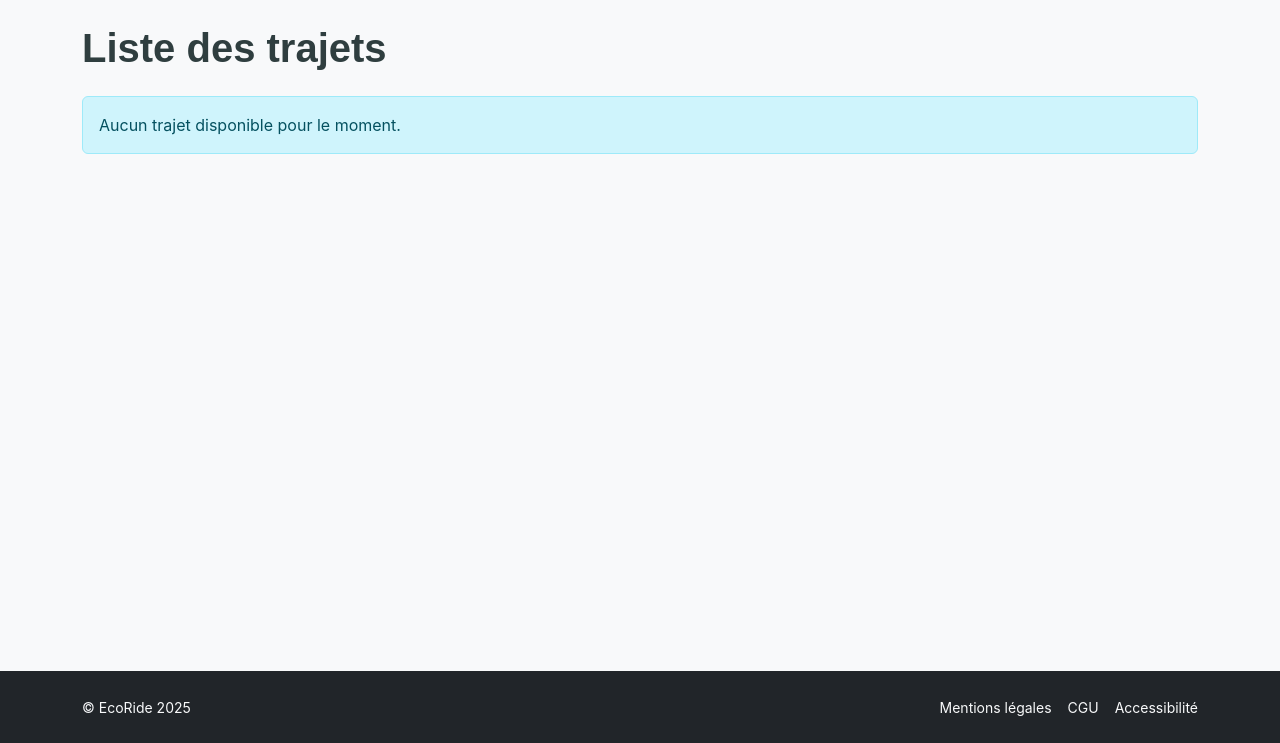
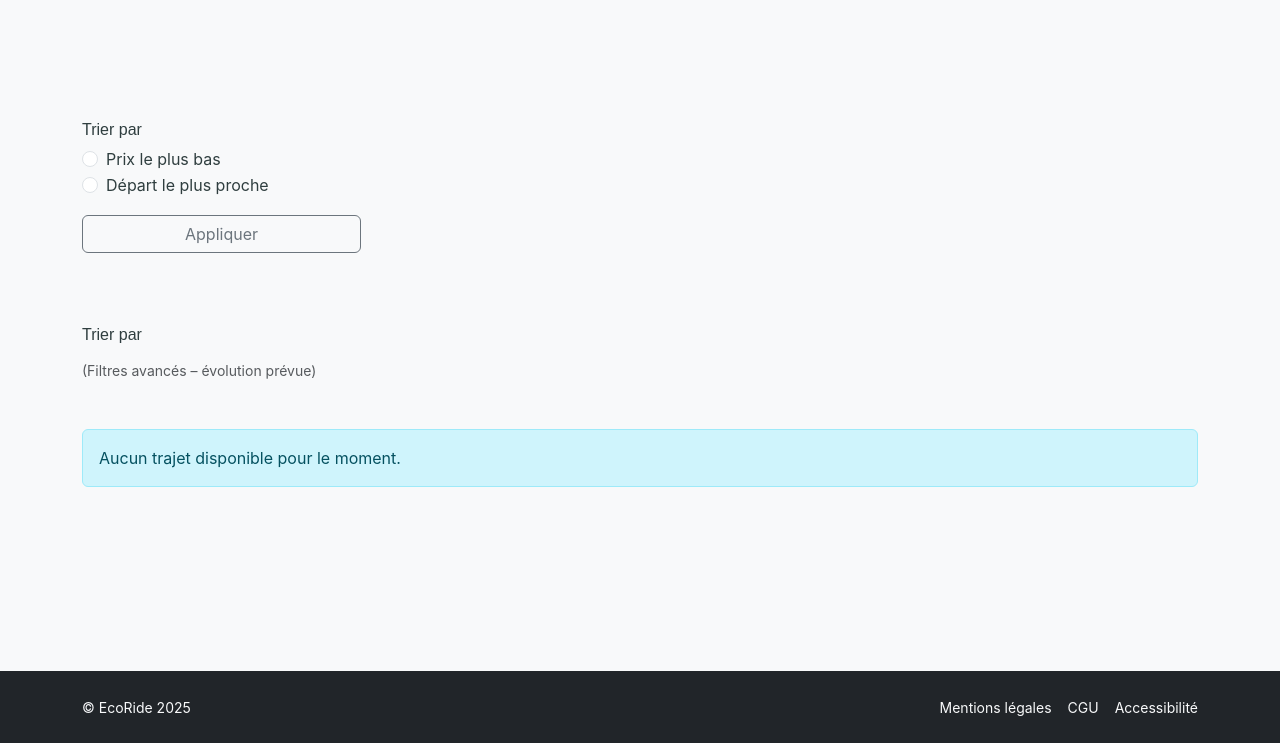
Before and after one commit to Potato-Technical/ecoride, a PHP site: page /trajets in a window 1280 px wide. Shown: the part 57-800 px from the top of the page. Run offline with PHP 8.4, Linux system fonts and the light colour scheme; tables that the repository leaves empty hold one stand-in row (values such as "Sample post").

Commit message:
feat(trajets): filtres persistants + pagination AJAX sécurisée

```diff
--- a/app/Controllers/TrajetController.php
+++ b/app/Controllers/TrajetController.php
@@ -9,157 +9,178 @@ use App\Models\ParticipationRepository;
 class TrajetController extends Controller
 {
     /**
-     * Page de consultation des trajets (covoiturages).
-     * Responsabilités :
-     * - afficher tous les trajets disponibles par défaut
-     * - appliquer un filtrage si des critères sont fournis par l'utilisateur
-
+     * Liste des trajets avec filtres + première page (pagination).
+     *
+     * Rôle :
+     * - Lire les filtres depuis l'URL (GET)
+     * - Charger la 1ère page de résultats (LIMIT/OFFSET)
+     * - Fournir à la vue : trajets + filtres (pour persistance dans le form)
+     *
      * US 3 : Consulter les covoiturages disponibles
      */
     public function index(): void
     {
-        // Accès aux données via le repository
         $repo = new TrajetRepository();
 
-        // Récupération et nettoyage des paramètres GET attendus
-        $depart  = isset($_GET['depart'])  ? trim($_GET['depart'])  : '';
-        $arrivee = isset($_GET['arrivee']) ? trim($_GET['arrivee']) : '';
-        $date    = isset($_GET['date'])    ? trim($_GET['date'])    : '';
+        // Filtres utilisateur (GET) — persistés dans l'URL
+        $filters = [
+            'depart'   => trim($_GET['depart'] ?? ''),
+            'arrivee'  => trim($_GET['arrivee'] ?? ''),
+            'date'     => trim($_GET['date'] ?? ''),
+            'prix_max' => trim($_GET['prix_max'] ?? ''),
+            'eco'      => isset($_GET['eco']),
+            'sort'     => $_GET['sort'] ?? null,
+        ];
 
-        // Si les trois paramètres sont fournis (valeurs non nulles / non vides) :
-        if ($depart && $arrivee && $date) {
-            // recherche avec filtres départ, arrivée et date
-            $trajets = $repo->search($depart, $arrivee, $date);
-        } else {
-        // au moins un paramètre manquant → récupération de tous les trajets disponibles
-            $trajets = $repo->findAllAvailable();
-        }
+        // Pagination initiale
+        $limit  = 6;
+        $offset = 0;
 
-        // Affichage de la vue avec la liste des trajets
+        // Requête SQL centralisée dans le repository
+        $trajets = $repo->searchWithFiltersPaginated($filters, $limit, $offset);
+
+        // Token CSRF nécessaire pour l'appel AJAX "load more"
+        $csrfToken = $this->generateCsrfToken();
+
         $this->render('trajets/index', [
-            'trajets' => $trajets,
-            'title'   => 'Recherche de covoiturages'
+            'trajets'     => $trajets,
+            'filters'     => $filters,
+            'csrf_token'  => $csrfToken,
+            'limit'       => $limit,
+            'title'       => 'Recherche de covoiturages',
+            'scripts'     => ['/assets/js/trajets.js'],
         ]);
     }
 
     /**
-     * Affiche le détail d’un trajet spécifique.
+     * Détail d’un trajet.
+     *
      * US 5 : Consulter le détail d’un covoiturage
      * L’identifiant du trajet est récupéré via l’URL (?id=).
      */
     public function show(): void
     {
-        // Récupération et validation de l’identifiant du trajet
         $id = isset($_GET['id']) ? (int) $_GET['id'] : 0;
 
         if ($id <= 0) {
             http_response_code(400);
-            $this->render('errors/400', [
-                'title' => 'Requête invalide'
-            ]);
+            $this->render('errors/400', ['title' => 'Requête invalide']);
             return;
         }
 
-        // Accès aux données via le repository
         $repo = new TrajetRepository();
         $trajet = $repo->findById($id);
 
-        // Si le trajet n’existe pas → 404 applicative
         if (!$trajet) {
             http_response_code(404);
-            $this->render('errors/404', [
-                'title' => 'Page introuvable'
-            ]);
+            $this->render('errors/404', ['title' => 'Page introuvable']);
             return;
         }
 
-        // Détection "déjà réservé" (UX uniquement)
+        // UX : savoir si l’utilisateur a déjà une participation sur ce trajet
         $hasParticipation = false;
         if (!empty($_SESSION['user_id'])) {
             $pRepo = new ParticipationRepository();
-            $hasParticipation = $pRepo->hasParticipation(
-                $_SESSION['user_id'],
-                $id
-            );
+            $hasParticipation = $pRepo->hasParticipation($_SESSION['user_id'], $id);
         }
 
-        // Affichage de la vue de détail
         $this->render('trajets/show', [
             'trajet'           => $trajet,
             'hasParticipation' => $hasParticipation,
             'csrf_token'       => $this->generateCsrfToken(),
             'title'            => 'Détail du covoiturage',
-            'scripts'          => ['/assets/js/reservations.js']
+            'scripts'          => ['/assets/js/reservations.js'],
         ]);
     }
 
     /**
-     * Création d’un trajet (covoiturage).
+     * Création d’un trajet.
      *
      * Sécurité :
-     * - Accès réservé aux utilisateurs authentifiés
-     * - L’utilisateur connecté devient le conducteur du trajet
-     * - Action POST protégée par token CSRF
-     * - Validation serveur stricte des champs
+     * - Auth obligatoire
+     * - POST + CSRF obligatoire
+     * - Validation serveur des champs
      *
      * US 4 : Proposer un covoiturage
      */
     public function create(): void
     {
-        // Accès réservé aux utilisateurs connectés (conducteur)
         $this->requireAuth();
 
-        // Traitement du formulaire
         if ($_SERVER['REQUEST_METHOD'] === 'POST') {
-
-            // Protection CSRF
             $this->verifyCsrfToken();
 
-            // Récupération et validation serveur des champs
             $lieuDepart  = trim($_POST['lieu_depart'] ?? '');
             $lieuArrivee = trim($_POST['lieu_arrivee'] ?? '');
             $dateDepart  = $_POST['date_heure_depart'] ?? '';
             $prix        = (int) ($_POST['prix'] ?? 0);
             $nbPlaces    = (int) ($_POST['nb_places'] ?? 0);
 
-            // Validation minimale mais stricte
-            if (
-                $lieuDepart === '' ||
-                $lieuArrivee === '' ||
-                $dateDepart === '' ||
-                $prix <= 0 ||
-                $nbPlaces <= 0
-            ) {
+            if ($lieuDepart === '' || $lieuArrivee === '' || $dateDepart === '' || $prix <= 0 || $nbPlaces <= 0) {
                 http_response_code(400);
-                $this->render('errors/400', [
-                    'title' => 'Données invalides'
-                ]);
+                $this->render('errors/400', ['title' => 'Données invalides']);
                 return;
             }
 
-            // Création du trajet via le repository
             $repo = new TrajetRepository();
-
             $repo->create([
                 'lieu_depart'       => $lieuDepart,
                 'lieu_arrivee'      => $lieuArrivee,
                 'date_heure_depart' => $dateDepart,
                 'prix'              => $prix,
                 'nb_places'         => $nbPlaces,
-                'chauffeur_id'      => $_SESSION['user_id'], // ownership clair
-                'vehicule_id'       => 1 // temporaire (évolution prévue)
+                'chauffeur_id'      => $_SESSION['user_id'],
+                'vehicule_id'       => 1, // temporaire
             ]);
 
-            // Feedback utilisateur + redirection
             $this->setFlash('success', 'Trajet créé avec succès');
             header('Location: /trajets');
             exit;
         }
 
-        // Affichage du formulaire (GET)
         $this->render('trajets/create', [
             'title'      => 'Créer un trajet',
-            'csrf_token' => $this->generateCsrfToken()
+            'csrf_token' => $this->generateCsrfToken(),
         ]);
     }
+
+    /**
+     * Endpoint AJAX : pagination "Charger plus".
+     *
+     * Rôle :
+     * - POST uniquement
+     * - Vérifier CSRF
+     * - Lire filtres + offset depuis POST
+     * - Retourner JSON (liste de trajets)
+     */
+    public function loadMore(): void
+    {
+        if ($_SERVER['REQUEST_METHOD'] !== 'POST') {
+            http_response_code(405);
+            return;
+        }
+
+        $this->verifyCsrfToken();
+
+        $repo = new TrajetRepository();
+
+        // Filtres envoyés par AJAX (doivent correspondre aux name="" du formulaire)
+        $filters = [
+            'depart'   => trim($_POST['depart'] ?? ''),
+            'arrivee'  => trim($_POST['arrivee'] ?? ''),
+            'date'     => trim($_POST['date'] ?? ''),
+            'prix_max' => trim($_POST['prix_max'] ?? ''),
+            'eco'      => !empty($_POST['eco']),
+            'sort'     => $_POST['sort'] ?? null,
+        ];
+
+        $offset = (int) ($_POST['offset'] ?? 0);
+        $limit  = (int) ($_POST['limit'] ?? 6);
+
+        $trajets = $repo->searchWithFiltersPaginated($filters, $limit, $offset);
+
+        header('Content-Type: application/json; charset=utf-8');
+        echo json_encode($trajets);
+        exit;
+    }
 }
--- a/app/Models/TrajetRepository.php
+++ b/app/Models/TrajetRepository.php
@@ -8,172 +8,52 @@ use PDO;
 class TrajetRepository
 {
     /**
-     * Recherche des trajets disponibles selon les critères utilisateur.
-     * - Ville de départ
-     * - Ville d’arrivée
-     * - Date de départ
-     * - Trajets planifiés avec au moins une place disponible
-     *
-     * @param string $depart  Ville de départ
-     * @param string $arrivee Ville d’arrivée
-     * @param string $date    Date du trajet (YYYY-MM-DD)
-     * @return array Liste des trajets correspondants
-     */
-    public function search(string $depart, string $arrivee, string $date): array
-    {
-        // Connexion à la base de données
-        $pdo = Database::getInstance();
-
-        // Requête de recherche filtrée
-        $stmt = $pdo->prepare(
-            "
-            SELECT t.*, u.pseudo, v.energie
-            FROM trajet t
-            JOIN utilisateur u ON u.id = t.chauffeur_id
-            JOIN vehicule v ON v.id = t.vehicule_id
-            WHERE t.lieu_depart = :depart
-              AND t.lieu_arrivee = :arrivee
-              AND DATE(t.date_heure_depart) = :date
-              AND t.nb_places > 0
-              AND t.statut = 'planifie'
-            ORDER BY t.date_heure_depart ASC
-            "
-        );
-
-        // Exécution sécurisée avec paramètres liés
-        $stmt->execute([
-            'depart'  => $depart,
-            'arrivee' => $arrivee,
-            'date'    => $date,
-        ]);
-
-        // Retourne tous les trajets trouvés
-        return $stmt->fetchAll(PDO::FETCH_ASSOC);
-    }
-
-    /**
-     * Récupère tous les trajets planifiés et disponibles.
-     * Utilisé pour l’affichage par défaut de /trajets.
-     *
-     * @return array Liste des trajets disponibles
-     */
-    public function findAllAvailable(): array
-    {
-        // Connexion à la base de données
-        $pdo = Database::getInstance();
-
-        // Requête simple sans critères utilisateur
-        $stmt = $pdo->query(
-            "
-            SELECT t.*, u.pseudo, v.energie
-            FROM trajet t
-            JOIN utilisateur u ON u.id = t.chauffeur_id
-            JOIN vehicule v ON v.id = t.vehicule_id
-            WHERE t.nb_places > 0
-              AND t.statut = 'planifie'
-            ORDER BY t.date_heure_depart ASC
-            "
-        );
-
-        return $stmt->fetchAll(PDO::FETCH_ASSOC);
-    }
-
-    /**
-     * Récupère un trajet à partir de son identifiant.
-     *
-     * @param int $id Identifiant du trajet
-     * @return array|null Données du trajet ou null si inexistant
+     * Récupère un trajet par ID.
+     * (Détail trajet)
      */
     public function findById(int $id): ?array
     {
-        // Connexion à la base de données
         $pdo = Database::getInstance();
 
-        // Requête de récupération d’un trajet précis
-        $stmt = $pdo->prepare(
-            "SELECT * FROM trajet WHERE id = :id"
-        );
-
+        $stmt = $pdo->prepare("SELECT * FROM trajet WHERE id = :id");
         $stmt->execute(['id' => $id]);
 
         $trajet = $stmt->fetch(PDO::FETCH_ASSOC);
-
-        // Retourne null si aucun résultat
         return $trajet ?: null;
     }
 
     /**
-     * Décrémente le nombre de places disponibles pour un trajet.
-     *
-     * Utilisation :
-     * - Lors d’une réservation confirmée
-     * - Appelée uniquement dans un contexte transactionnel
-     *   (contrôleur ou service métier)
-     *
-     * Hypothèses :
-     * - Le trajet existe
-     * - Le nombre de places a déjà été validé (> 0)
-     *
-     * @param int $trajetId Identifiant du trajet
+     * Décrémente nb_places (à appeler en contexte transactionnel).
      */
     public function decrementPlaces(int $trajetId): void
     {
-        // Connexion à la base de données
         $pdo = Database::getInstance();
 
-        // Mise à jour atomique du nombre de places
-        $stmt = $pdo->prepare(
-            'UPDATE trajet SET nb_places = nb_places - 1 WHERE id = :id'
-        );
-
-        // Exécution sécurisée
+        $stmt = $pdo->prepare('UPDATE trajet SET nb_places = nb_places - 1 WHERE id = :id');
         $stmt->execute(['id' => $trajetId]);
     }
 
     /**
-     * Crée un nouveau trajet (covoiturage).
-     *
-     * Responsabilités :
-     * - Insérer un trajet planifié en base
-     * - Associer le conducteur (utilisateur connecté)
-     * - Initialiser le statut métier à "planifie"
-     *
-     * La validation des données et la sécurité (CSRF, droits)
-     * sont gérées côté contrôleur.
-     *
-     * @param array $data Données du trajet
+     * Crée un trajet.
      */
     public function create(array $data): void
     {
-        // Connexion à la base de données
         $pdo = Database::getInstance();
 
-        // Requête d’insertion sécurisée
         $stmt = $pdo->prepare(
             '
             INSERT INTO trajet (
-                lieu_depart,
-                lieu_arrivee,
-                date_heure_depart,
-                prix,
-                nb_places,
-                statut,
-                chauffeur_id,
-                vehicule_id
+                lieu_depart, lieu_arrivee, date_heure_depart,
+                prix, nb_places, statut,
+                chauffeur_id, vehicule_id
             ) VALUES (
-                :lieu_depart,
-                :lieu_arrivee,
-                :date_heure_depart,
-                :prix,
-                :nb_places,
-                "planifie",
-                :chauffeur_id,
-                :vehicule_id
+                :lieu_depart, :lieu_arrivee, :date_heure_depart,
+                :prix, :nb_places, "planifie",
+                :chauffeur_id, :vehicule_id
             )
             '
         );
 
-        // Exécution avec paramètres liés
         $stmt->execute([
             'lieu_depart'       => $data['lieu_depart'],
             'lieu_arrivee'      => $data['lieu_arrivee'],
@@ -184,4 +64,85 @@ class TrajetRepository
             'vehicule_id'       => $data['vehicule_id'],
         ]);
     }
+
+    /**
+     * Recherche paginée des trajets avec filtres optionnels.
+     *
+     * Responsabilités :
+     * - Construire la requête SQL dynamiquement
+     * - Appliquer filtres (si fournis)
+     * - Appliquer tri
+     * - Appliquer LIMIT / OFFSET (pagination SQL)
+     *
+     * Note :
+     * - Ici, pas de CSRF (CSRF = couche HTTP/Controller, pas SQL).
+     */
+    public function searchWithFiltersPaginated(array $filters, int $limit, int $offset): array
+    {
+        $pdo = Database::getInstance();
+
+        $sql = "
+            SELECT t.*, u.pseudo, v.energie
+            FROM trajet t
+            JOIN utilisateur u ON u.id = t.chauffeur_id
+            JOIN vehicule v ON v.id = t.vehicule_id
+            WHERE t.nb_places > 0
+              AND t.statut = 'planifie'
+        ";
+
+        $params = [];
+
+        // Filtres exacts (à adapter plus tard en LIKE si tu veux)
+        if (($filters['depart'] ?? '') !== '') {
+            $sql .= " AND t.lieu_depart = :depart";
+            $params['depart'] = $filters['depart'];
+        }
+
+        if (($filters['arrivee'] ?? '') !== '') {
+            $sql .= " AND t.lieu_arrivee = :arrivee";
+            $params['arrivee'] = $filters['arrivee'];
+        }
+
+        if (($filters['date'] ?? '') !== '') {
+            $sql .= " AND DATE(t.date_heure_depart) = :date";
+            $params['date'] = $filters['date'];
+        }
+
+        if (($filters['prix_max'] ?? '') !== '') {
+            $sql .= " AND t.prix <= :prix_max";
+            $params['prix_max'] = (int) $filters['prix_max'];
+        }
+
+        if (!empty($filters['eco'])) {
+            $sql .= " AND v.energie IN ('electrique', 'hybride')";
+        }
+
+        // Tri
+        switch ($filters['sort'] ?? null) {
+            case 'prix':
+                $sql .= " ORDER BY t.prix ASC";
+                break;
+            case 'date':
+            default:
+                $sql .= " ORDER BY t.date_heure_depart ASC";
+                break;
+        }
+
+        // Pagination
+        $sql .= " LIMIT :limit OFFSET :offset";
+
+        $stmt = $pdo->prepare($sql);
+
+        // Bind paramètres dynamiques
+        foreach ($params as $k => $v) {
+            $stmt->bindValue(':' . $k, $v);
+        }
+
+        // Bind LIMIT/OFFSET en int (obligatoire)
+        $stmt->bindValue(':limit', $limit, PDO::PARAM_INT);
+        $stmt->bindValue(':offset', $offset, PDO::PARAM_INT);
+
+        $stmt->execute();
+        return $stmt->fetchAll(PDO::FETCH_ASSOC);
+    }
 }
--- a/app/Views/trajets/index.php
+++ b/app/Views/trajets/index.php
@@ -1,39 +1,193 @@
-<h1 class="mb-4">Liste des trajets</h1>
+<?php
+/**
+ * Vue : Liste des trajets (mobile-first)
+ *
+ * Données disponibles :
+ * - $trajets (array)  : résultats SQL
+ * - $filters (array)  : filtres issus de l’URL (GET)
+ * - $csrf_token (string) : token CSRF pour AJAX
+ * - $limit (int)      : nombre d’éléments chargés initialement
+ */
+?>
+
+<section class="trajets-page">
+
+    <!-- =========================
+         BARRE DE RECHERCHE (GET)
+         ========================= -->
+    <section class="trajets-search">
+        <form method="GET" class="mb-4">
+
+            <!-- ===== MOBILE ===== -->
+            <div class="d-md-none">
+
+                <input type="text"
+                       name="depart"
+                       class="form-control mb-2"
+                       placeholder="Départ"
+                       value="<?= htmlspecialchars($filters['depart'] ?? '') ?>">
+
+                <input type="text"
+                       name="arrivee"
+                       class="form-control mb-2"
+                       placeholder="Arrivée"
+                       value="<?= htmlspecialchars($filters['arrivee'] ?? '') ?>">
+
+                <input type="date"
+                       name="date"
+                       class="form-control mb-2"
+                       value="<?= htmlspecialchars($filters['date'] ?? '') ?>">
+
+                <input type="number"
+                       name="prix_max"
+                       class="form-control mb-2"
+                       placeholder="Prix max"
+                       value="<?= htmlspecialchars($filters['prix_max'] ?? '') ?>">
+
+                <div class="form-check mb-2">
+                    <input class="form-check-input"
+                           type="checkbox"
+                           name="eco"
+                           id="eco-mobile"
+                           <?= !empty($filters['eco']) ? 'checked' : '' ?>>
+                    <label class="form-check-label" for="eco-mobile">
+                        Voyage écologique
+                    </label>
+                </div>
+
+                <button class="btn btn-success w-100">
+                    Rechercher
+                </button>
+            </div>
+
+            <!-- ===== DESKTOP ===== -->
+            <aside class="d-none d-md-block col-md-3">
+
+                <h6>Trier par</h6>
+
+                <div class="form-check">
+                    <input class="form-check-input"
+                           type="radio"
+                           name="sort"
+                           value="prix"
+                           <?= ($filters['sort'] ?? '') === 'prix' ? 'checked' : '' ?>>
+                    <label class="form-check-label">
+                        Prix le plus bas
+                    </label>
+                </div>
+
+                <div class="form-check">
+                    <input class="form-check-input"
+                           type="radio"
+                           name="sort"
+                           value="date"
+                           <?= ($filters['sort'] ?? '') === 'date' ? 'checked' : '' ?>>
+                    <label class="form-check-label">
+                        Départ le plus proche
+                    </label>
+                </div>
+
+                <button class="btn btn-outline-secondary mt-3 w-100">
+                    Appliquer
+                </button>
+            </aside>
+
+        </form>
+    </section>
+
+    <!-- =========================
+         FILTRES + RÉSULTATS
+         ========================= -->
+    <div class="trajets-layout">
+
+        <!-- ===== FILTRES LATÉRAUX (UI) ===== -->
+        <aside class="trajets-filters">
+
+            <div class="filters-header d-flex justify-content-between align-items-center mb-3">
+                <h2 class="h6 mb-0">Trier par</h2>
+
+                <!-- Toggle mobile -->
+                <button type="button"
+                        class="btn btn-sm btn-outline-secondary d-lg-none"
+                        data-toggle-filters>
+                    Filtres
+                </button>
+            </div>
+
+            <div class="filters-body">
+                <p class="text-muted small mb-0">
+                    (Filtres avancés – évolution prévue)
+                </p>
+            </div>
+
+        </aside>
+
+        <!-- ===== RÉSULTATS ===== -->
+        <section class="trajets-results">
 
             <?php if (empty($trajets)): ?>
+
                 <div class="alert alert-info">
                     Aucun trajet disponible pour le moment.
                 </div>
+
             <?php else: ?>
-    <div class="row">
+
                 <?php foreach ($trajets as $trajet): ?>
-            <div class="col-md-6 col-lg-4 mb-4">
-                <div class="card h-100 shadow-sm">
 
-                    <div class="card-body d-flex flex-column">
-                        <h2 class="h6 card-title mb-2">
-                            <?= htmlspecialchars($trajet['lieu_depart']) ?>
+                    <article class="trajet-card card shadow-sm mb-4">
+
+                        <div class="card-body">
+
+                            <!-- Ligne lieux + prix -->
+                            <div class="d-flex justify-content-between align-items-start mb-2">
+                                <div>
+                                    <strong><?= htmlspecialchars($trajet['lieu_depart']) ?></strong>
                                     →
-                            <?= htmlspecialchars($trajet['lieu_arrivee']) ?>
-                        </h2>
+                                    <strong><?= htmlspecialchars($trajet['lieu_arrivee']) ?></strong>
+                                </div>
 
-                        <p class="text-muted mb-3">
-                            Départ :
-                            <?= htmlspecialchars(
-                                date('d/m/Y H:i', strtotime($trajet['date_heure_depart']))
-                            ) ?>
-                        </p>
-
-                        <div class="mt-auto">
-                            <a href="/trajet?id=<?= (int) $trajet['id'] ?>"
-                               class="btn btn-outline-primary w-100">
-                                Voir le détail
-                            </a>
+                                <div class="trajet-price fw-semibold">
+                                    <?= number_format((float) $trajet['prix'], 2, ',', ' ') ?> €
                                 </div>
                             </div>
 
+                            <!-- Date / heure -->
+                            <div class="text-muted mb-3">
+                                <?= date('H:i', strtotime($trajet['date_heure_depart'])) ?>
+                                •
+                                <?= date('d/m/Y', strtotime($trajet['date_heure_depart'])) ?>
                             </div>
+
+                            <a href="/trajet?id=<?= (int) $trajet['id'] ?>"
+                               class="btn btn-outline-success w-100">
+                                Voir le détail
+                            </a>
+
                         </div>
+                    </article>
+
                 <?php endforeach; ?>
+
+                <!-- ===== LOAD MORE ===== -->
+                <div class="text-center mt-4">
+                    <button class="btn btn-success px-4 load-more-btn"
+                            data-offset="<?= count($trajets) ?>"
+                            data-limit="<?= (int) ($limit ?? 6) ?>">
+                        Charger plus de résultats
+                    </button>
                 </div>
+
             <?php endif; ?>
+
+        </section>
+    </div>
+
+    <!-- =========================
+         CSRF POUR AJAX
+         ========================= -->
+    <script>
+        window.CSRF_TOKEN = <?= json_encode($csrf_token ?? '') ?>;
+    </script>
+
+</section>
--- a/routes/web.php
+++ b/routes/web.php
@@ -16,9 +16,10 @@ return [
     '/register' => ['AuthController', 'register'],
 
     // Trajets (public / utilisateur)
-    '/trajets'              => ['TrajetController', 'index'],               //Liste
-    '/trajet'               => ['TrajetController', 'show'],                //Détail ?id=
-    '/trajets/create'       => ['TrajetController', 'create'],              //Créer un trajet
+    '/trajets'               => ['TrajetController', 'index'],     // Liste
+    '/trajets/load-more'     => ['TrajetController', 'loadMore'],  // AJAX load more (POST)
+    '/trajet'                => ['TrajetController', 'show'],      // Détail ?id=
+    '/trajets/create'        => ['TrajetController', 'create'],    // Créer
 
     // Réservations
     '/reservations' => ['ReservationController', 'index'],                  //Mes réservations
```
Also changed, not shown: public/assets/css/trajets.css (added), public/assets/js/trajets.js (added). Lines whose indentation alone changed are shown as unchanged.
